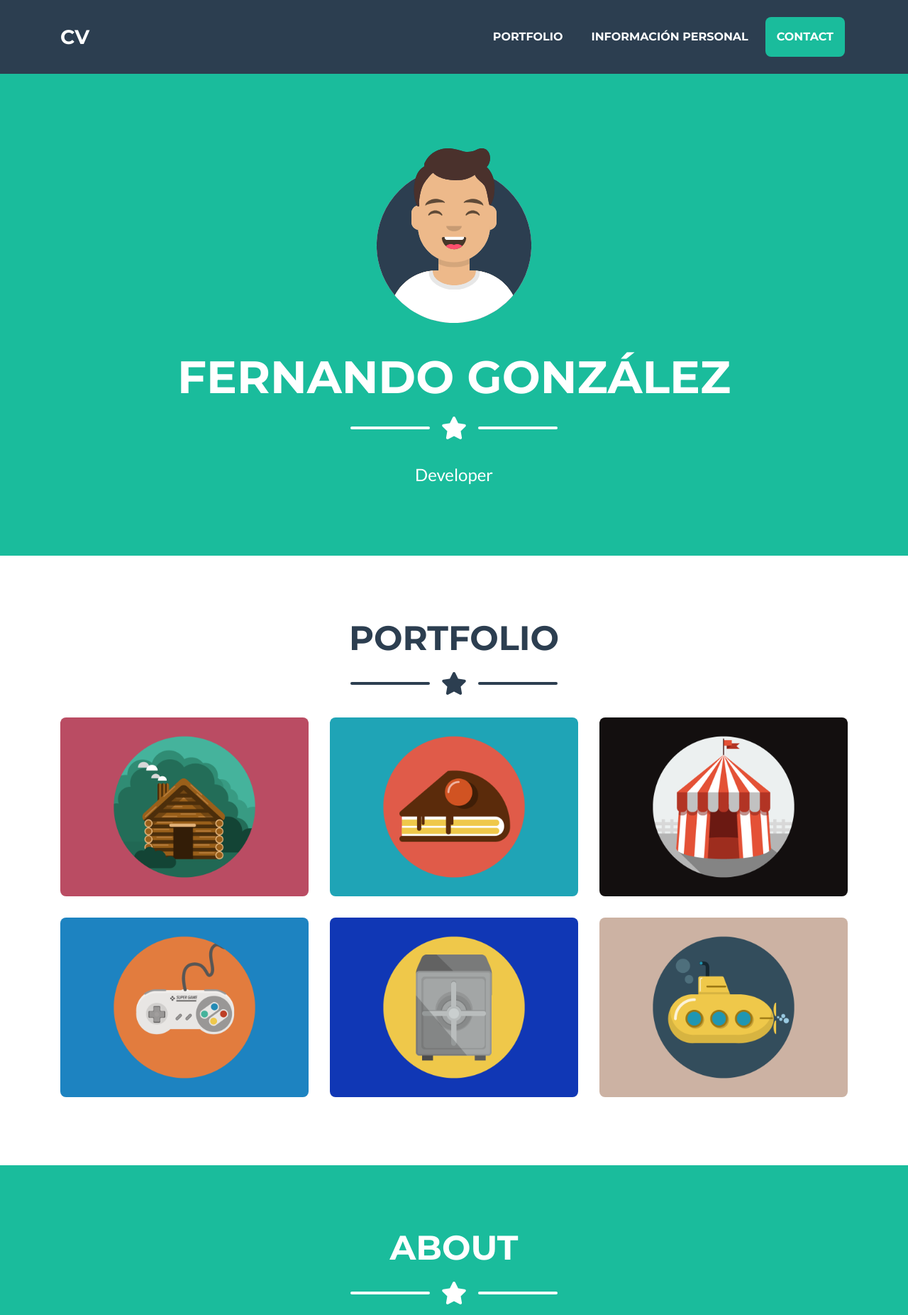
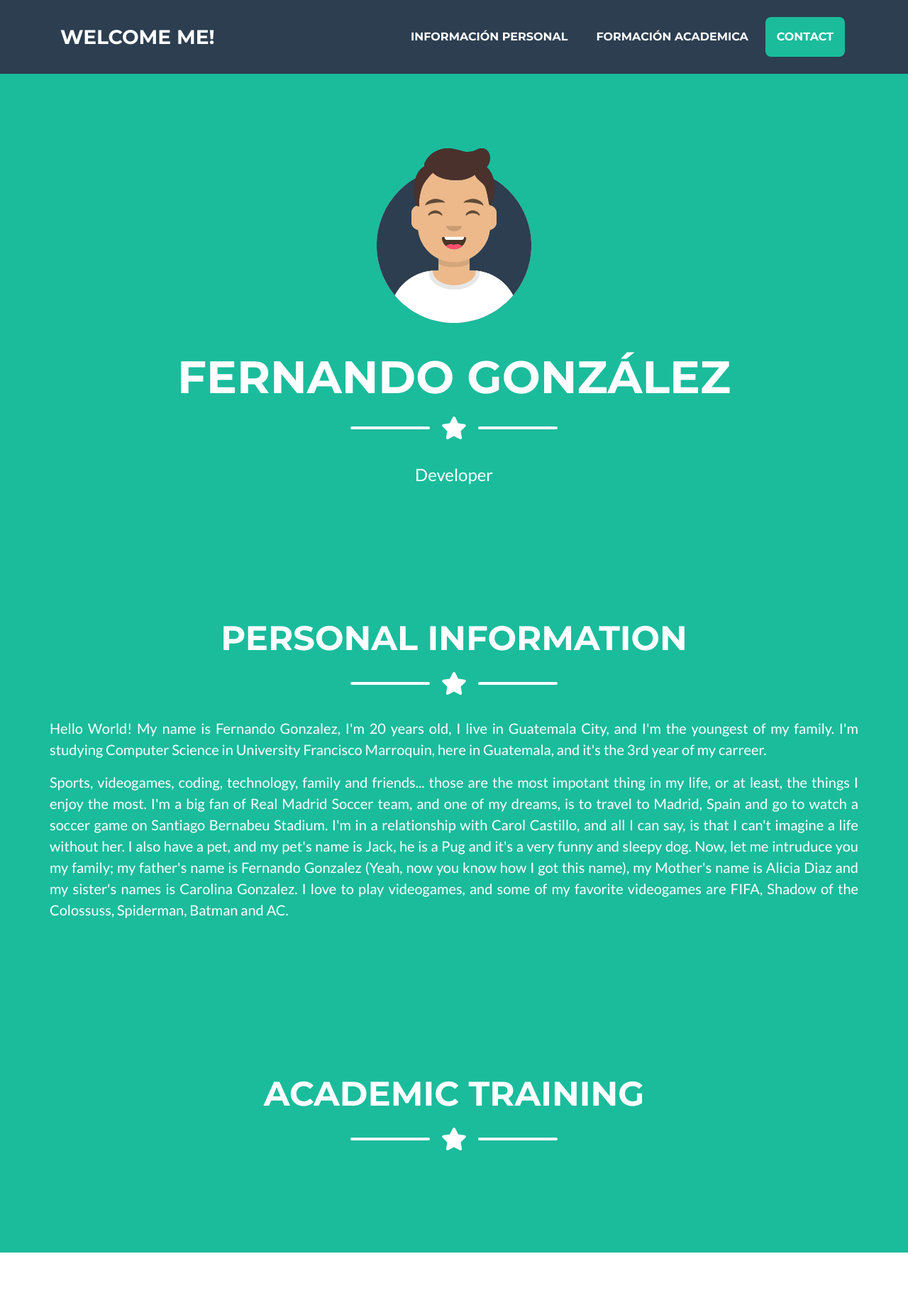
Before and after one commit to Fernando0107/Flask_CV, a Flask app: page / in a window 1280 px wide. Shown: the top 1853 px of the page at 71% size. Run offline with Flask 2, Linux system fonts and the light colour scheme; parts of the project's set-up code (start-up, migrations or seed data) failed here and were passed over; some libraries are stand-ins or nearby versions.

Commit message:
Index.html update with some changes in style and Info Academic created.

```diff
--- a/app.py
+++ b/app.py
@@ -1,10 +1,15 @@
-from flask import Flask, render_template, jsonify
+from flask import Flask, render_template, jsonify, redirect
 import yaml
+import os
+import optparse
+
+developer = os.getenv("DEVELOPER", "Me")
+environment = os.getenv("ENVIRONMENT", "development")
 
 app = Flask(__name__)
 
 info = yaml.load(open('info.yml', 'r'))
-
+infoAc = yaml.load(open('infoA.yml', 'r'))
 
 @app.route('/info')
 def hello_world():
@@ -14,7 +19,7 @@ def hello_world():
 @app.route('/')
 def index():
     #return render_template('index.html')
-    return render_template("index.html", info=info['info'])
+    return render_template("index.html", info=info['info'], developer=developer, infoAc=infoAc['infoA'])
 
 
 @app.route('/about', methods=['GET', 'POST'])
--- /dev/null
+++ b/infoA.yml
@@ -0,0 +1,5 @@
+infoA:
+  - Name of the establishment: Universidad Francisco Marroquin
+  - Academic Level: Bachelor Degree
+  - Career name: Computer Science Engineering
+  - Period: 3rd Year
--- a/templates/index.html
+++ b/templates/index.html
@@ -27,7 +27,7 @@
   <!-- Navigation -->
   <nav class="navbar navbar-expand-lg bg-secondary text-uppercase fixed-top" id="mainNav">
     <div class="container">
-      <a class="navbar-brand js-scroll-trigger" href="#page-top">CV</a>
+      <a class="navbar-brand js-scroll-trigger" href="#page-top">Welcome {{developer}}!</a>
       <button class="navbar-toggler navbar-toggler-right text-uppercase font-weight-bold bg-primary text-white rounded" type="button" data-toggle="collapse" data-target="#navbarResponsive" aria-controls="navbarResponsive" aria-expanded="false" aria-label="Toggle navigation">
         Menu
         <i class="fas fa-bars"></i>
@@ -35,10 +35,10 @@
       <div class="collapse navbar-collapse" id="navbarResponsive">
         <ul class="navbar-nav ml-auto">
           <li class="nav-item mx-0 mx-lg-1">
-            <a class="nav-link py-3 px-0 px-lg-3 rounded js-scroll-trigger" href="#portfolio">Portfolio</a>
+            <a class="nav-link py-3 px-0 px-lg-3 rounded js-scroll-trigger" href="#about">Información personal</a>
           </li>
           <li class="nav-item mx-0 mx-lg-1">
-            <a class="nav-link py-3 px-0 px-lg-3 rounded js-scroll-trigger" href="#about">Información personal</a>
+            <a class="nav-link py-3 px-0 px-lg-3 rounded js-scroll-trigger" href="#academic">Formación academica</a>
           </li>
           <li class="nav-item mx-0 mx-lg-1">
             <a class="nav-link py-3 px-0 px-lg-3 rounded js-scroll-trigger" href="#contact">Contact</a>
@@ -73,109 +73,13 @@
     </div>
   </header>
 
-  <!-- Portfolio Section -->
-  <section class="page-section portfolio" id="portfolio">
-    <div class="container">
-
-      <!-- Portfolio Section Heading -->
-      <h2 class="page-section-heading text-center text-uppercase text-secondary mb-0">Portfolio</h2>
-
-      <!-- Icon Divider -->
-      <div class="divider-custom">
-        <div class="divider-custom-line"></div>
-        <div class="divider-custom-icon">
-          <i class="fas fa-star"></i>
-        </div>
-        <div class="divider-custom-line"></div>
-      </div>
-
-      <!-- Portfolio Grid Items -->
-      <div class="row">
-
-        <!-- Portfolio Item 1 -->
-        <div class="col-md-6 col-lg-4">
-          <div class="portfolio-item mx-auto" data-toggle="modal" data-target="#portfolioModal1">
-            <div class="portfolio-item-caption d-flex align-items-center justify-content-center h-100 w-100">
-              <div class="portfolio-item-caption-content text-center text-white">
-                <i class="fas fa-plus fa-3x"></i>
-              </div>
-            </div>
-            <img class="img-fluid" src="/static/img/portfolio/cabin.png" alt="">
-          </div>
-        </div>
-
-        <!-- Portfolio Item 2 -->
-        <div class="col-md-6 col-lg-4">
-          <div class="portfolio-item mx-auto" data-toggle="modal" data-target="#portfolioModal2">
-            <div class="portfolio-item-caption d-flex align-items-center justify-content-center h-100 w-100">
-              <div class="portfolio-item-caption-content text-center text-white">
-                <i class="fas fa-plus fa-3x"></i>
-              </div>
-            </div>
-            <img class="img-fluid" src="/static/img/portfolio/cake.png" alt="">
-          </div>
-        </div>
-
-        <!-- Portfolio Item 3 -->
-        <div class="col-md-6 col-lg-4">
-          <div class="portfolio-item mx-auto" data-toggle="modal" data-target="#portfolioModal3">
-            <div class="portfolio-item-caption d-flex align-items-center justify-content-center h-100 w-100">
-              <div class="portfolio-item-caption-content text-center text-white">
-                <i class="fas fa-plus fa-3x"></i>
-              </div>
-            </div>
-            <img class="img-fluid" src="/static/img/portfolio/circus.png" alt="">
-          </div>
-        </div>
-
-        <!-- Portfolio Item 4 -->
-        <div class="col-md-6 col-lg-4">
-          <div class="portfolio-item mx-auto" data-toggle="modal" data-target="#portfolioModal4">
-            <div class="portfolio-item-caption d-flex align-items-center justify-content-center h-100 w-100">
-              <div class="portfolio-item-caption-content text-center text-white">
-                <i class="fas fa-plus fa-3x"></i>
-              </div>
-            </div>
-            <img class="img-fluid" src="/static/img/portfolio/game.png" alt="">
-          </div>
-        </div>
-
-        <!-- Portfolio Item 5 -->
-        <div class="col-md-6 col-lg-4">
-          <div class="portfolio-item mx-auto" data-toggle="modal" data-target="#portfolioModal5">
-            <div class="portfolio-item-caption d-flex align-items-center justify-content-center h-100 w-100">
-              <div class="portfolio-item-caption-content text-center text-white">
-                <i class="fas fa-plus fa-3x"></i>
-              </div>
-            </div>
-            <img class="img-fluid" src="/static/img/portfolio/safe.png" alt="">
-          </div>
-        </div>
-
-        <!-- Portfolio Item 6 -->
-        <div class="col-md-6 col-lg-4">
-          <div class="portfolio-item mx-auto" data-toggle="modal" data-target="#portfolioModal6">
-            <div class="portfolio-item-caption d-flex align-items-center justify-content-center h-100 w-100">
-              <div class="portfolio-item-caption-content text-center text-white">
-                <i class="fas fa-plus fa-3x"></i>
-              </div>
-            </div>
-            <img class="img-fluid" src="/static/img/portfolio/submarine.png" alt="">
-          </div>
-        </div>
-
-      </div>
-      <!-- /.row -->
-
-    </div>
-  </section>
 
   <!-- About Section -->
   <section class="page-section bg-primary text-white mb-0" id="about">
     <div class="container">
 
       <!-- About Section Heading -->
-      <h2 class="page-section-heading text-center text-uppercase text-white">About</h2>
+      <h2 class="page-section-heading text-center text-uppercase text-white">Personal Information</h2>
 
       <!-- Icon Divider -->
       <div class="divider-custom divider-light">
@@ -189,20 +93,20 @@
       <!-- About Section Content -->
       <div class="row">
         <div class>
-          <p class="lead">Hello World! My name is Fernando Gonzalez, I'm 20 years old, I live in Guatemala City, and I'm the youngest of my family. I'm studying Computer Science in University Francisco Marroquin, here in Guatemala, and it's the 3rd year of my carreer. Sports, videogames, coding, technology, family and friends... those are the most impotant thing in my life, or at least,
-          the things I enjoy the most. I'm a big fan of Real Madrid Soccer team, and one of my dreams, is to travel to Madrid, Spain and go to watch a soccer game on Santiago Bernabeu Stadium. I'm in a relationship with Carol Castillo, and all I can say, is that I can't imagine a life without her. I also have a pet, and my pet's name is Jack, he is a Pug and it's a very funny and sleepy dog.
-          Now, my family, my father's name is Fernando Gonzalez (Yeah, now you know how I got this name), my Mother's name is Alicia Diaz and my sister's names is Carolina Gonzalez. I love to play videogames, and some of my favorite videogames are FIFA, Shadow of the Colossuss, Spiderman, Batman and AC.x</p>
+          <p class="lead" align="justify">Hello World! My name is Fernando Gonzalez, I'm 20 years old, I live in Guatemala City, and I'm the youngest of my family. I'm studying Computer Science in University Francisco Marroquin, here in Guatemala, and it's the 3rd year of my carreer.</p>
+          <p class="lead" align="justify">Sports, videogames, coding, technology, family and friends... those are the most impotant thing in my life, or at least, the things I enjoy the most. I'm a big fan of Real Madrid Soccer team, and one of my dreams, is to travel to Madrid, Spain and go to watch a soccer game on Santiago Bernabeu Stadium. I'm in a relationship with Carol Castillo, and all I can say, is that I can't imagine a life without her. I also have a pet, and my pet's name is Jack, he is a Pug and it's a very funny and sleepy dog.
+          Now, let me intruduce you my family; my father's name is Fernando Gonzalez (Yeah, now you know how I got this name), my Mother's name is Alicia Diaz and my sister's names is Carolina Gonzalez. I love to play videogames, and some of my favorite videogames are FIFA, Shadow of the Colossuss, Spiderman, Batman and AC.</p>
         </div>
         <div>
           <p class="lead"></p>
         </div>
       </div>
 
-      <ul class="list-group">
+      <ul style = "width: 70%; margin: auto;">
           {% for i in range(6) %}
               {% for name,age in info[i].items()%}
                   <li class="list-group-item">
-                      <p style="color:black;">{{name}}:</p><span width="150" height="150" class="badge badge-pill badge-primary">{{age}}</span>
+                      <p style="color:black;">{{name}}:</p><span class="badge badge-pill badge-primary" style="font-size:15px">{{age}}</span>
                   </li>
               {% endfor %}
           {% endfor %}
@@ -211,6 +115,45 @@
 
     </div>
   </section>
+
+    <!-- Portfolio Section -->
+  <section class="page-section bg-primary text-white mb-0" id="academic">
+    <div class="container">
+
+      <!-- Portfolio Section Heading -->
+      <h2 class="page-section-heading text-center text-uppercase text-white">Academic Training</h2>
+
+      <!-- Icon Divider -->
+      <div class="divider-custom divider-light">
+        <div class="divider-custom-line"></div>
+        <div class="divider-custom-icon">
+          <i class="fas fa-star"></i>
+        </div>
+        <div class="divider-custom-line"></div>
+      </div>
+
+      <!-- About Section Content -->
+      <div class="row">
+        <div>
+          <p class="lead"></p>
+        </div>
+      </div>
+
+      <ul style = "width: 70%; margin: auto;">
+          {% for i in range(4) %}
+              {% for name,age in infoAc[i].items()%}
+                  <li class="list-group-item">
+                      <p style="color:black;">{{name}}:</p><span class="badge badge-pill badge-primary" style="font-size:15px">{{age}}</span>
+                  </li>
+              {% endfor %}
+          {% endfor %}
+      </ul>
+
+
+    </div>
+  </section>
+
+
 
   <!-- Contact Section -->
   <section class="page-section" id="contact">
```
